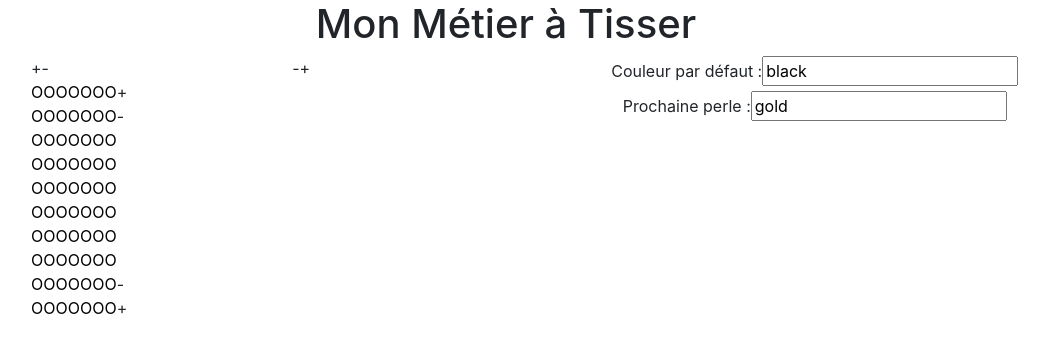
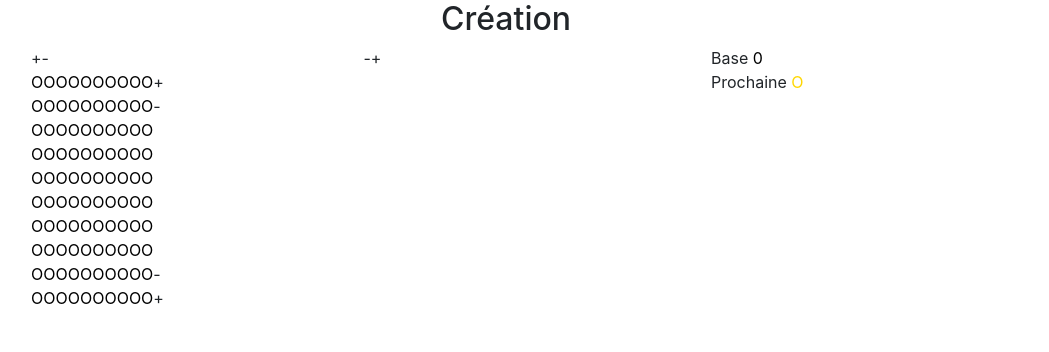
Before and after one commit to FabienLebas/mon-metier-a-tisser, a React (Create React App) app: page / in a window 1280 px wide. Shown: the top 352 px of the page, without its empty margins (134-1183 px from the left). Built offline with nearby package versions, Linux system fonts and the light colour scheme.

Commit message:
color pickers

```diff
--- a/public/index.html
+++ b/public/index.html
@@ -47,5 +47,9 @@
       To begin the development, run `npm start` or `yarn start`.
       To create a production bundle, use `npm run build` or `yarn build`.
     -->
+    <!--Bootstrap-->
+    <script src="https://code.jquery.com/jquery-3.2.1.slim.min.js" integrity="sha384-KJ3o2DKtIkvYIK3UENzmM7KCkRr/rE9/Qpg6aAZGJwFDMVNA/GpGFF93hXpG5KkN" crossorigin="anonymous"></script>
+    <script src="https://cdnjs.cloudflare.com/ajax/libs/popper.js/1.12.9/umd/popper.min.js" integrity="sha384-ApNbgh9B+Y1QKtv3Rn7W3mgPxhU9K/ScQsAP7hUibX39j7fakFPskvXusvfa0b4Q" crossorigin="anonymous"></script>
+    <script src="https://maxcdn.bootstrapcdn.com/bootstrap/4.0.0/js/bootstrap.min.js" integrity="sha384-JZR6Spejh4U02d8jOt6vLEHfe/JQGiRRSQQxSfFWpi1MquVdAyjUar5+76PVCmYl" crossorigin="anonymous"></script>
   </body>
 </html>
--- a/src/App.css
+++ b/src/App.css
@@ -43,3 +43,8 @@
   padding-right: 0px;
   padding-left: 0px;
 }
+
+.colorSample{
+  height: 10px;
+  width: 20px;
+}
--- a/src/App.js
+++ b/src/App.js
@@ -6,8 +6,7 @@ import Canvas from './components/Canvas';
 
 function App() {
   return (
-    <div className="App">
-      <h1>Mon Métier à Tisser</h1>
+    <div className="Mon métier à tisser">
       <Canvas></Canvas>
     </div>
   );
--- a/src/components/Canvas.js
+++ b/src/components/Canvas.js
@@ -1,24 +1,22 @@
-import React, { Component } from 'react';
+import React, { Component} from 'react';
 import {Container, Row, Col} from 'react-bootstrap';
+import { SwatchesPicker } from 'react-color';
 
 export default class Canvas extends Component {
   constructor(props){
     super(props);
     this.state={
-      columnsToDraw: 7,
-      columnsInput: 7,
-      linesInput: 9,
       matrix:[
-        ["default", "default", "default", "default", "default", "default", "default"],
-        ["default", "default", "default", "default", "default", "default", "default"],
-        ["default", "default", "default", "default", "default", "default", "default"],
-        ["default", "default", "default", "default", "default", "default", "default"],
-        ["default", "default", "default", "default", "default", "default", "default"],
-        ["default", "default", "default", "default", "default", "default", "default"],
-        ["default", "default", "default", "default", "default", "default", "default"],
-        ["default", "default", "default", "default", "default", "default", "default"],
-        ["default", "default", "default", "default", "default", "default", "default"],
-        ["default", "default", "default", "default", "default", "default", "default"]
+        ["default", "default", "default", "default", "default", "default", "default", "default", "default", "default"],
+        ["default", "default", "default", "default", "default", "default", "default", "default", "default", "default"],
+        ["default", "default", "default", "default", "default", "default", "default", "default", "default", "default"],
+        ["default", "default", "default", "default", "default", "default", "default", "default", "default", "default"],
+        ["default", "default", "default", "default", "default", "default", "default", "default", "default", "default"],
+        ["default", "default", "default", "default", "default", "default", "default", "default", "default", "default"],
+        ["default", "default", "default", "default", "default", "default", "default", "default", "default", "default"],
+        ["default", "default", "default", "default", "default", "default", "default", "default", "default", "default"],
+        ["default", "default", "default", "default", "default", "default", "default", "default", "default", "default"],
+        ["default", "default", "default", "default", "default", "default", "default", "default", "default", "default"]
       ],
       defaultColor: "black",
       nextColor: "gold"
@@ -28,9 +26,9 @@ export default class Canvas extends Component {
   addColumn = (side) => {
     let newMatrix = this.state.matrix;
     if (side === "left"){
-      newMatrix = newMatrix.map(line => ["default"].concat(line))
+      newMatrix = newMatrix.map(line => [this.state.defaultColor].concat(line))
     } else if (side === "right") {
-      newMatrix = newMatrix.map(line => line.concat(["defaul"]))
+      newMatrix = newMatrix.map(line => line.concat([this.state.defaultColor]))
     }
     this.setState({
       matrix: newMatrix
@@ -59,7 +57,7 @@ export default class Canvas extends Component {
     let newMatrix = this.state.matrix;
     let newLine = [];
     for (let i = 0; i < this.state.matrix[0].length; i++){
-      newLine.push("default");
+      newLine.push(this.state.defaultColor);
     }
     if (side === "top"){
       newMatrix.unshift(newLine);
@@ -152,9 +150,42 @@ export default class Canvas extends Component {
     })
   }
 
+  handleChangeCompleteNextColor = (color, event) => {
+    this.setState({ nextColor: color.hex });
+  };
+
+  handleChangeCompleteDefaultColor = (color, event) => {
+    this.setState({ defaultColor: color.hex });
+  };
+
+  displayModal = (modalName, functionWhenSelected, textTitle) => {
+    const label = modalName + "Label";
+    return(
+      <div className="modal fade" id={modalName} tabindex="-1" role="dialog" aria-labelledby={label} aria-hidden="true">
+        <div className="modal-dialog" role="document">
+          <div className="modal-content">
+            <div className="modal-header">
+              <h5 className="modal-title" id={label}>{textTitle}</h5>
+              <button type="button" className="close" data-dismiss="modal" aria-label="Close">
+                <span aria-hidden="true">&times;</span>
+              </button>
+            </div>
+            <div className="modal-body">
+              <SwatchesPicker onChangeComplete={ functionWhenSelected }/>
+            </div>
+            <div className="modal-footer">
+              <button type="button" className="btn btn-primary" data-dismiss="modal">OK</button>
+            </div>
+          </div>
+        </div>
+      </div>
+    )
+  }
+
   render(){
     return(
       <div>
+        <h2 className="text-center">Création</h2>
         <Container>
           <Row>
             <Col className="offset-1">
@@ -175,18 +206,18 @@ export default class Canvas extends Component {
               {this.state.matrix.map((line, index) => this.drawLineMatrix(line, index))}
             </Col>
 
-            <Col>
-              <div>
-                <label htmlFor="defaultColor">Couleur par défaut :</label>
-                <input type="text" id="defaultColor" name="defaultColor" value={this.state.defaultColor} onChange={this.handleChangeDefaultColor}></input>
+            <Col className="col-4">
+              <div data-toggle="modal" data-target="#defaultColorModal">
+                Base <span className="colorSample" style={{color: this.state.defaultColor}}>0</span>
               </div>
-              <div>
-                <label htmlFor="nextColor">Prochaine perle :</label>
-                <input type="text" id="nextColor" name="nextColor" value={this.state.nextColor} onChange={this.handleChangeNextColor}></input>
+              <div data-toggle="modal" data-target="#nextColorModal">
+                Prochaine  <span className="colorSample" style={{color: this.state.nextColor}}>O</span>
               </div>
             </Col>
           </Row>
         </Container>
+        {this.displayModal("nextColorModal", this.handleChangeCompleteNextColor, "Prochaine perle")}
+        {this.displayModal("defaultColorModal", this.handleChangeCompleteDefaultColor, "Couleur par défaut")}
       </div>
     )
   }
```
